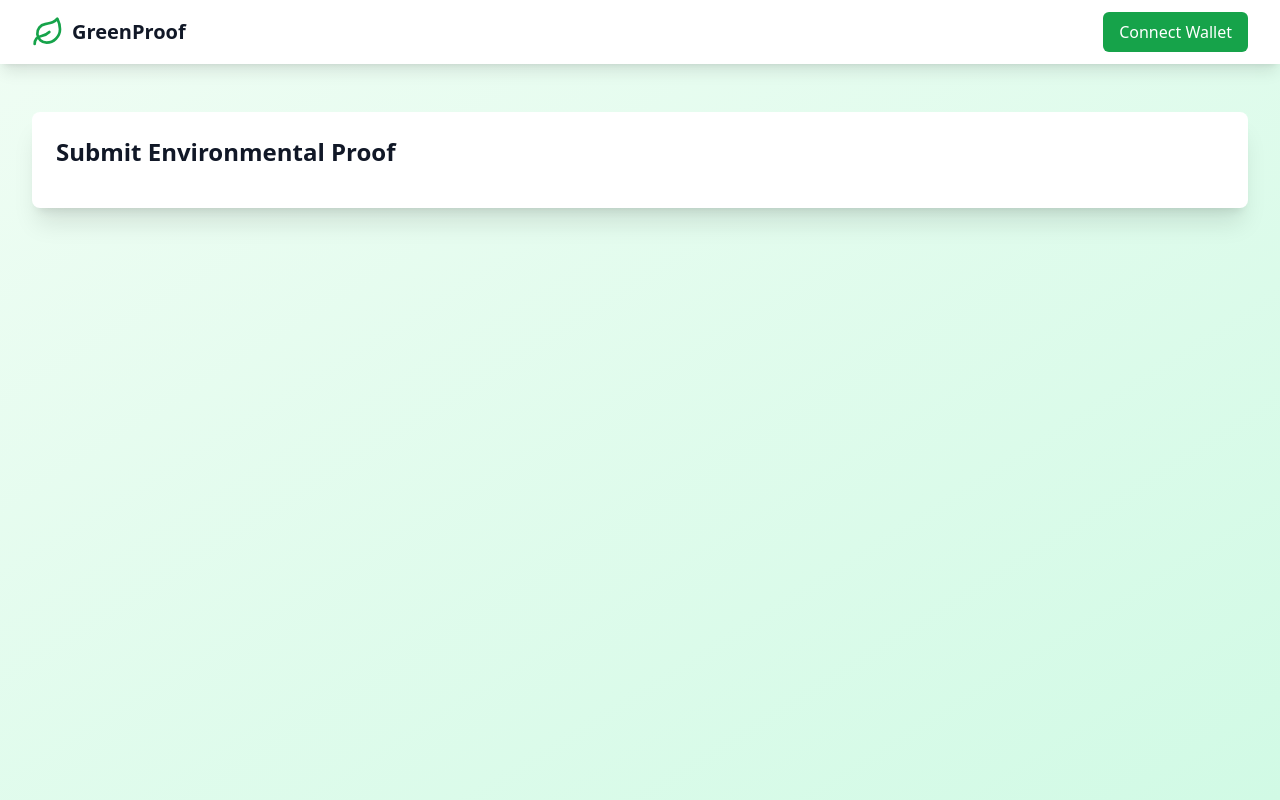
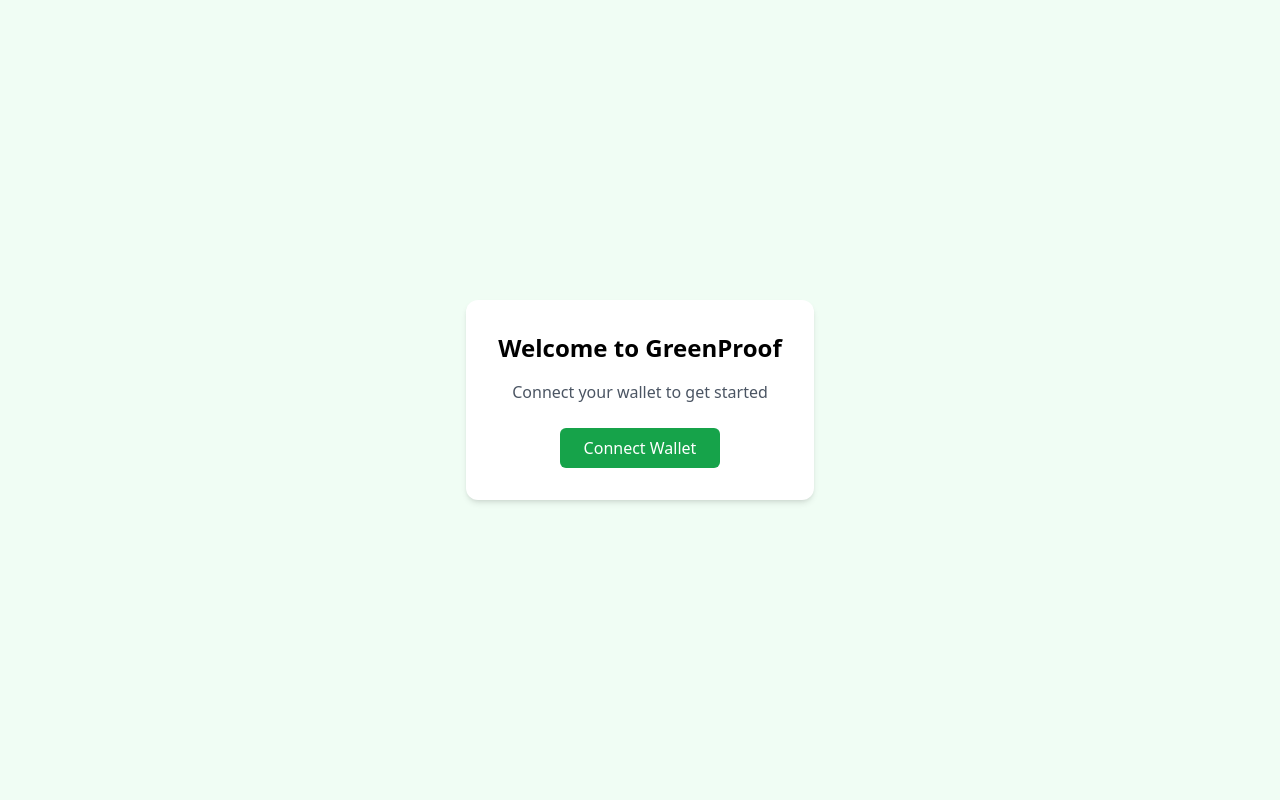
Before and after one commit to DDH2004/SASEHacks-UCM2025_The-dApperBoys, a React (Vite) app: page / in a window 1280 px wide. Built offline with nearby package versions, Linux system fonts and the light colour scheme.

Commit message:
Updated Login

```diff
--- a/src/App.tsx
+++ b/src/App.tsx
@@ -1,30 +1,78 @@
 import React, { useEffect, useState } from 'react';
-import { Leaf } from 'lucide-react';
 import { connection, submitProof } from './lib/solana';
 
 function App() {
   const [isConnected, setIsConnected] = useState(false);
-  const [wallet, setWallet] = useState(null);
+  const [wallet, setWallet] = useState<any>(null);
 
   useEffect(() => {
-    // Initialize wallet connection here
+    // Auto-connect if wallet already connected
+    if ('solana' in window) {
+      const provider = (window as any).solana;
+      if (provider.isPhantom) {
+        provider.connect({ onlyIfTrusted: true }).then(({ publicKey }: any) => {
+          setWallet(publicKey.toString());
+          setIsConnected(true);
+        });
+      }
+    }
   }, []);
 
+
+  const connectWallet = async () => {
+    if ('solana' in window) {
+      const provider = (window as any).solana;
+      if (provider.isPhantom) {
+        try {
+          const res = await provider.connect();
+          setWallet(res.publicKey.toString());
+          setIsConnected(true);
+        } catch (err) {
+          console.error('Wallet connection failed:', err);
+        }
+      } else {
+        alert('Please install Phantom Wallet');
+      }
+    }
+  };
+
+  // Login Screen
+  if (!isConnected) {
+    return (
+      <div className="min-h-screen flex items-center justify-center bg-green-50">
+        <div className="bg-white p-8 rounded-xl shadow-md text-center">
+          <h1 className="text-2xl font-bold mb-4">Welcome to GreenProof</h1>
+          <p className="text-gray-600 mb-6">Connect your wallet to get started</p>
+          <button
+            className="bg-green-600 text-white px-6 py-2 rounded-md hover:bg-green-700 transition-colors"
+            onClick={connectWallet}
+          >
+            Connect Wallet
+          </button>
+        </div>
+      </div>
+    );
+  }
+
+  // 👇Shown only if connected
   return (
     <div className="min-h-screen bg-gradient-to-br from-green-50 to-emerald-100">
       <nav className="bg-white shadow-lg">
         <div className="max-w-7xl mx-auto px-4 sm:px-6 lg:px-8">
           <div className="flex justify-between h-16">
             <div className="flex items-center">
-              <Leaf className="h-8 w-8 text-green-600" />
               <span className="ml-2 text-xl font-bold text-gray-900">GreenProof</span>
             </div>
             <div className="flex items-center">
+              <span className="text-gray-700 mr-4">Wallet: {wallet.slice(0, 6)}...{wallet.slice(-4)}</span>
               <button
                 className="bg-green-600 text-white px-4 py-2 rounded-md hover:bg-green-700 transition-colors"
-                onClick={() => {/* Handle wallet connection */}}
+                onClick={() => {
+                  setIsConnected(false);
+                  setWallet(null);
+                }}
               >
-                {isConnected ? 'Connected' : 'Connect Wallet'}
+                Disconnect
               </button>
             </div>
           </div>
```
